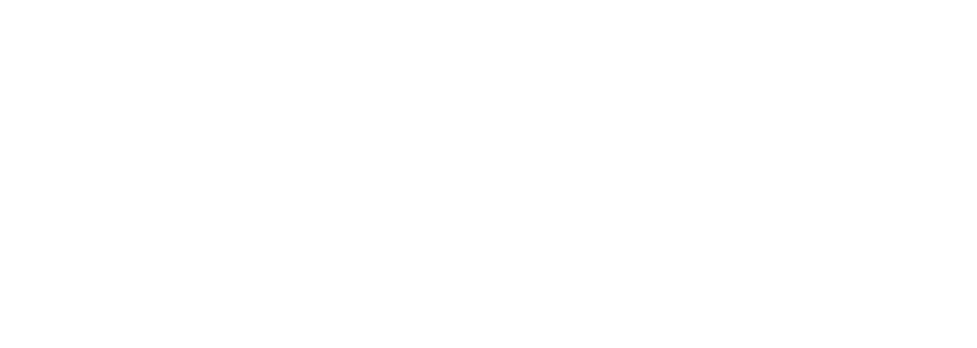
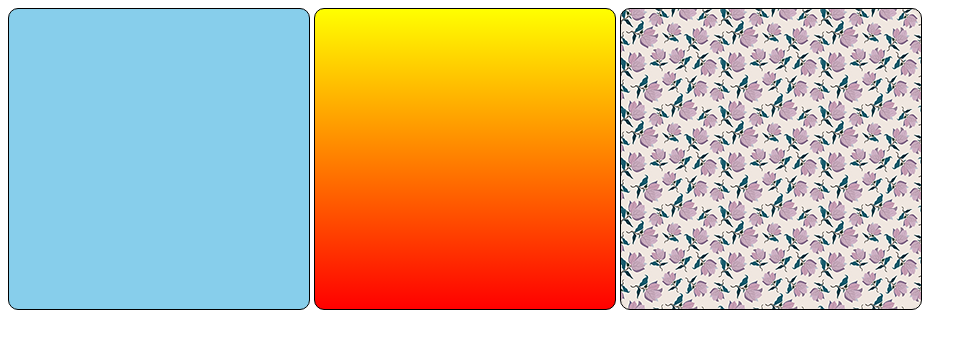
Before and after one commit to joaovittorcc/html-css, a plain HTML site: page exercicos/ex020/index.html in a window 1280 px wide. Shown: the whole page, without its empty margins (0-977 px from the left). Drawn offline with Linux system fonts and the light colour scheme.

Commit message:
apredendo a usar imagens de fundo

```diff
--- a/exercicos/ex020/index.html
+++ b/exercicos/ex020/index.html
@@ -4,9 +4,40 @@
     <meta charset="UTF-8">
     <meta http-equiv="X-UA-Compatible" content="IE=edge">
     <meta name="viewport" content="width=device-width, initial-scale=1.0">
-    <title>Document</title>
+    <title>teste de background image</title>
+    <style>
+        div.quadrado {
+            display: inline-block;
+            border: 1px solid black;
+            width: 300px;
+            height: 300px;
+            border-radius: 10px;
+            background-color: lightgray;
+        }
+
+        div#q1{
+            background-color: skyblue;
+        }
+
+        div#q2 {
+            background-image: linear-gradient(to bottom, yellow, red);
+        }
+
+        div#q3 {
+            background-image: url('imagens/pattern003.png');
+
+        }
+    </style>
 </head>
 <body>
+    <div id="q1" class="quadrado">
 
+    </div>
+    <div id="q2" class="quadrado">
+
+    </div>
+    <div id="q3" class="quadrado">
+
+    </div>
 </body>
 </html>
```
